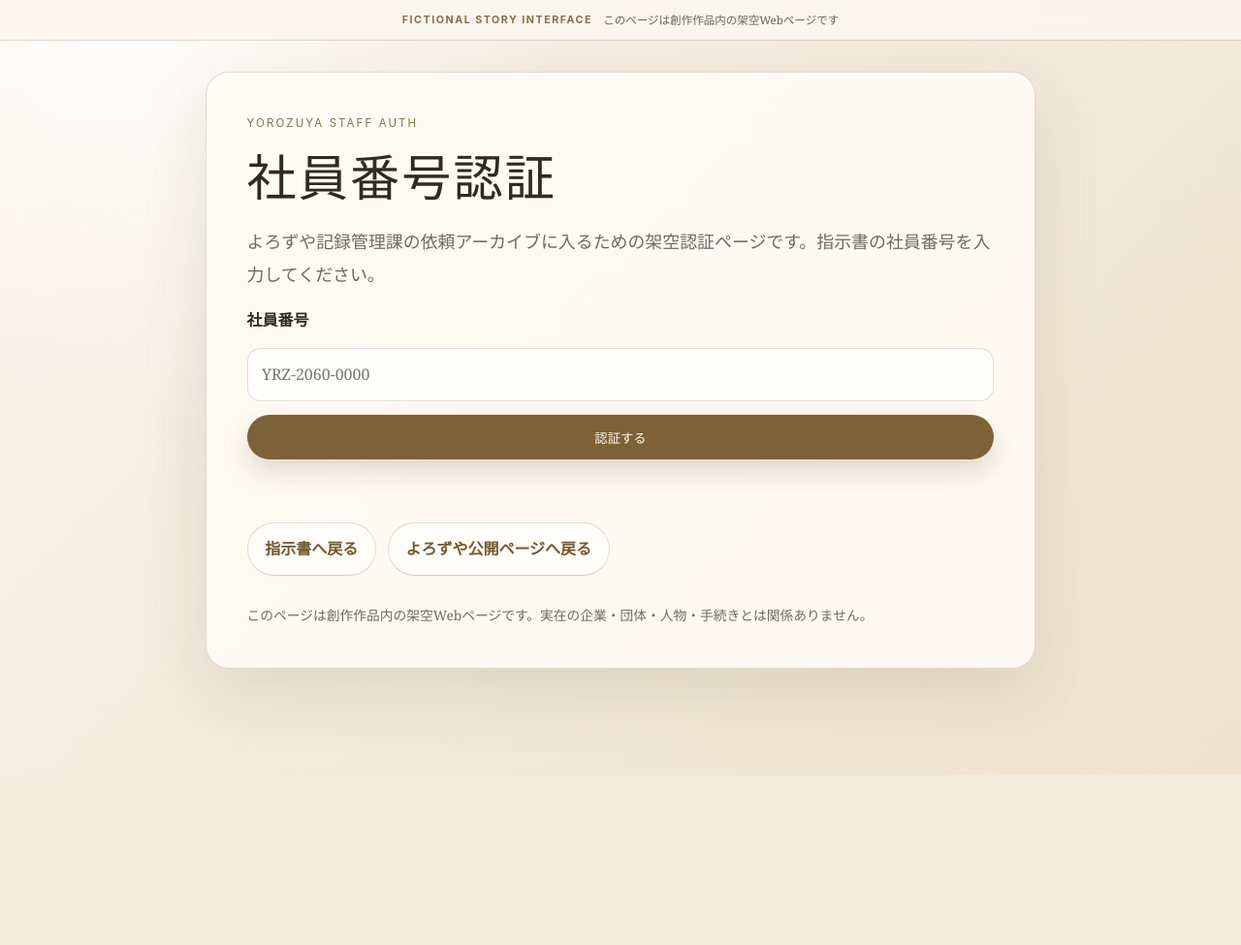
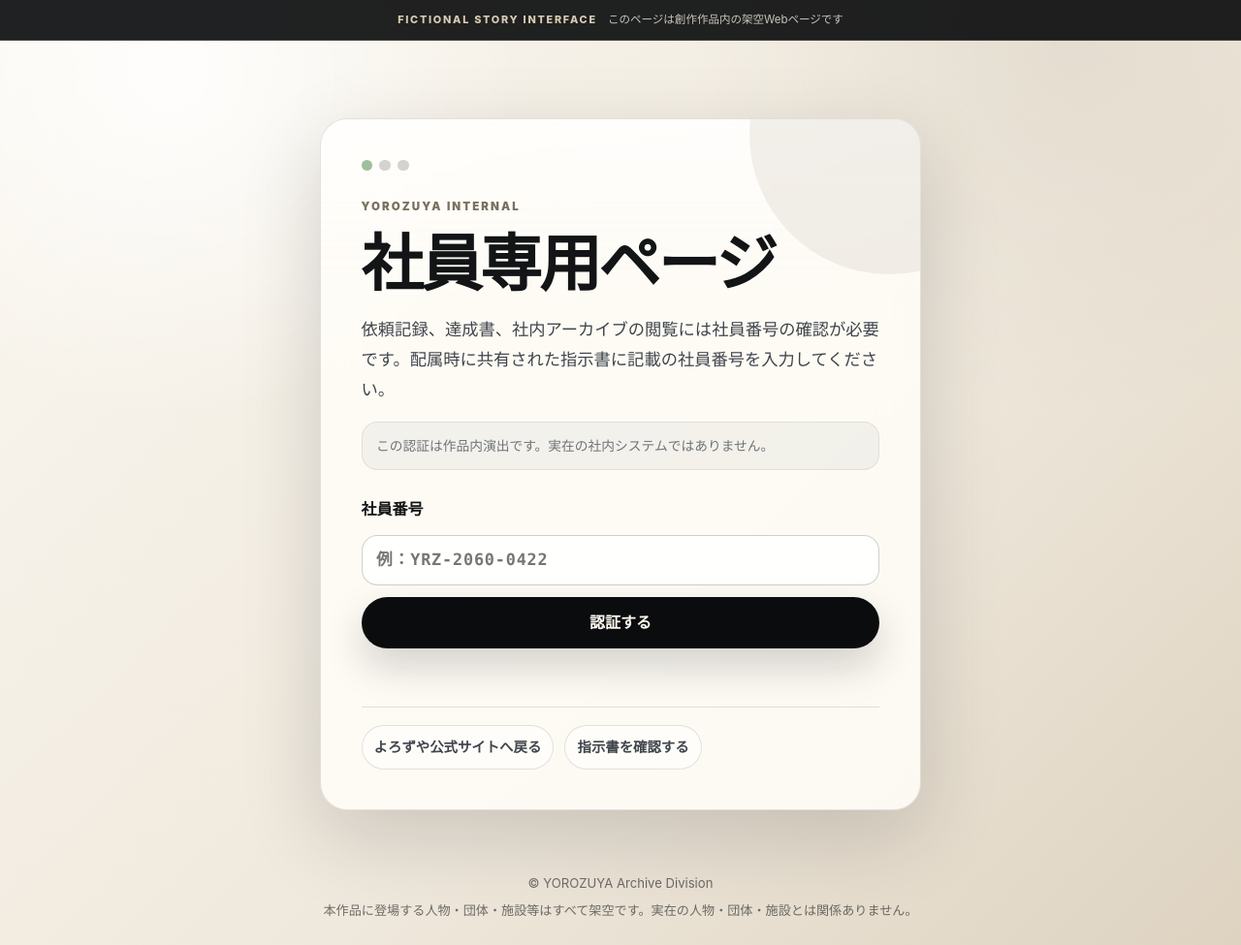
Before and after one commit to fictreal-studio/work-2-Letter-dated-August-22, a plain HTML site: page yorozuya/staff-auth/index.html in a window 1280 px wide. Shown: the whole page at 97% size. Before the commit the page ends 800 px from the top, so only its background shows below. Drawn offline with Linux system fonts and the light colour scheme.

Commit message:
Build Yorozuya staff auth page

```diff
--- a/yorozuya/staff-auth/index.html
+++ b/yorozuya/staff-auth/index.html
@@ -4,26 +4,57 @@
     <meta charset="utf-8" />
     <meta name="viewport" content="width=device-width, initial-scale=1" />
     <meta name="robots" content="noindex, nofollow" />
-    <title>社員番号認証｜よろずや</title>
-    <meta name="description" content="ARG作品『八月二十二日の手紙』内に登場する架空Webページです。" />
-    <link rel="stylesheet" href="/route-pages.css" />
-    <script src="/route-pages.js" defer></script>
+    <title>社員専用ページ｜よろずや</title>
+    <meta name="description" content="ARG作品『八月二十二日の手紙』内に登場する架空社内認証ページです。" />
+    <link rel="stylesheet" href="/yorozuya/staff-auth/styles.css" />
+    <script src="/yorozuya/staff-auth/script.js" defer></script>
   </head>
   <body>
     <header class="fiction-header" aria-label="フィクション表記">
       <p class="fiction-header__label">FICTIONAL STORY INTERFACE</p>
       <p class="fiction-header__text">このページは創作作品内の架空Webページです</p>
     </header>
-    <main class="page-shell" aria-labelledby="page-title">
-      <article class="record-card">
-        <p class="page-kicker">YOROZUYA STAFF AUTH</p>
-        <h1 id="page-title">社員番号認証</h1>
-        <p class="lead">よろずや記録管理課の依頼アーカイブに入るための架空認証ページです。指示書の社員番号を入力してください。</p>
 
-<form id="staff-auth-form" class="auth-form"><label for="employee-code">社員番号</label><input id="employee-code" name="employee-code" autocomplete="off" placeholder="YRZ-2060-0000" /><button type="submit">認証する</button><p class="auth-message" aria-live="polite"></p></form>
-<nav class="nav-row" aria-label="導線"><a class="button-link button-link--ghost" href="/briefing/">指示書へ戻る</a><a class="button-link button-link--ghost" href="/yorozuya/">よろずや公開ページへ戻る</a></nav>
-        <p class="footer-note">このページは創作作品内の架空Webページです。実在の企業・団体・人物・手続きとは関係ありません。</p>
-      </article>
+    <main class="auth-page" aria-labelledby="page-title">
+      <section class="auth-card" aria-label="社員番号認証">
+        <div class="auth-card__status" aria-hidden="true">
+          <span></span>
+          <span></span>
+          <span></span>
+        </div>
+        <p class="system-kicker">YOROZUYA INTERNAL</p>
+        <h1 id="page-title">社員専用ページ</h1>
+        <p class="auth-lead">
+          依頼記録、達成書、社内アーカイブの閲覧には社員番号の確認が必要です。配属時に共有された指示書に記載の社員番号を入力してください。
+        </p>
+        <p class="fiction-note-inline">この認証は作品内演出です。実在の社内システムではありません。</p>
+
+        <form id="staff-auth-form" class="auth-form" novalidate>
+          <label for="employee-code">社員番号</label>
+          <input
+            id="employee-code"
+            name="employee-code"
+            type="text"
+            inputmode="numeric"
+            autocomplete="off"
+            maxlength="13"
+            placeholder="例：YRZ-2060-0422"
+            aria-describedby="auth-message"
+          />
+          <button type="submit">認証する</button>
+          <p id="auth-message" class="auth-message" aria-live="polite"></p>
+        </form>
+
+        <nav class="support-links" aria-label="補助導線">
+          <a href="/yorozuya/">よろずや公式サイトへ戻る</a>
+          <a href="/briefing/">指示書を確認する</a>
+        </nav>
+      </section>
     </main>
+
+    <footer class="auth-footer">
+      <p>© YOROZUYA Archive Division</p>
+      <p>本作品に登場する人物・団体・施設等はすべて架空です。実在の人物・団体・施設とは関係ありません。</p>
+    </footer>
   </body>
 </html>
--- /dev/null
+++ b/yorozuya/staff-auth/script.js
@@ -0,0 +1,22 @@
+const CORRECT_EMPLOYEE_CODE = 'YRZ-2060-0422';
+const ARCHIVE_URL = '/yorozuya/archive';
+const ERROR_MESSAGE = '社員番号を確認できませんでした。配属時の指示書をご確認ください。';
+
+const authForm = document.querySelector('#staff-auth-form');
+const employeeCodeInput = document.querySelector('#employee-code');
+const authMessage = document.querySelector('#auth-message');
+
+if (authForm && employeeCodeInput && authMessage) {
+  authForm.addEventListener('submit', (event) => {
+    event.preventDefault();
+    const inputValue = employeeCodeInput.value.trim();
+
+    if (inputValue === CORRECT_EMPLOYEE_CODE) {
+      window.location.href = ARCHIVE_URL;
+      return;
+    }
+
+    authMessage.textContent = ERROR_MESSAGE;
+    authMessage.classList.add('is-error');
+  });
+}
--- /dev/null
+++ b/yorozuya/staff-auth/styles.css
@@ -0,0 +1,344 @@
+:root {
+  --ink: #121416;
+  --ink-soft: #3f454b;
+  --muted: #6f747a;
+  --paper: #f6f1e8;
+  --panel: rgba(255, 253, 248, 0.88);
+  --line: rgba(20, 22, 25, 0.12);
+  --line-strong: rgba(20, 22, 25, 0.2);
+  --black: #0b0c0e;
+  --charcoal: #191b1f;
+  --metal: #b8ae9c;
+  --metal-soft: rgba(184, 174, 156, 0.18);
+  --warning: #8d5c2f;
+  --warning-bg: rgba(141, 92, 47, 0.12);
+  --shadow: rgba(10, 12, 16, 0.16);
+}
+
+* {
+  box-sizing: border-box;
+}
+
+html {
+  min-height: 100%;
+  background: var(--paper);
+}
+
+body {
+  min-height: 100vh;
+  margin: 0;
+  color: var(--ink);
+  font-family: Inter, "Helvetica Neue", "Hiragino Kaku Gothic ProN", "Yu Gothic", "YuGothic", "Noto Sans JP", system-ui, sans-serif;
+  line-height: 1.8;
+  background:
+    radial-gradient(circle at 14% 8%, rgba(255, 255, 255, 0.86), transparent 22rem),
+    radial-gradient(circle at 86% 4%, rgba(184, 174, 156, 0.22), transparent 24rem),
+    linear-gradient(135deg, #fbf8f1 0%, #efe8dc 58%, #ded3c1 100%);
+}
+
+body::before,
+body::after {
+  position: fixed;
+  inset: 0;
+  z-index: -1;
+  pointer-events: none;
+  content: "";
+}
+
+body::before {
+  opacity: 0.35;
+  background-image:
+    linear-gradient(rgba(20, 22, 25, 0.045) 1px, transparent 1px),
+    linear-gradient(90deg, rgba(20, 22, 25, 0.035) 1px, transparent 1px);
+  background-size: 38px 38px;
+}
+
+body::after {
+  top: auto;
+  right: 5vw;
+  bottom: 7vh;
+  left: auto;
+  width: min(42vw, 28rem);
+  height: min(46vh, 28rem);
+  opacity: 0.42;
+  background:
+    linear-gradient(rgba(20, 22, 25, 0.08) 1px, transparent 1px),
+    linear-gradient(90deg, rgba(20, 22, 25, 0.07) 1px, transparent 1px),
+    linear-gradient(135deg, rgba(255, 253, 248, 0.5), rgba(184, 174, 156, 0.14));
+  background-size: 100% 3rem, 4rem 100%, auto;
+  border: 1px solid rgba(20, 22, 25, 0.08);
+  border-radius: 24px;
+  transform: rotate(-3deg);
+}
+
+a {
+  color: inherit;
+}
+
+.fiction-header {
+  position: fixed;
+  inset: 0 0 auto;
+  z-index: 20;
+  display: flex;
+  gap: 0.7rem;
+  align-items: center;
+  justify-content: center;
+  width: 100%;
+  min-height: 42px;
+  padding: 0.42rem 1rem;
+  color: rgba(247, 243, 235, 0.78);
+  text-align: center;
+  background: rgba(8, 9, 11, 0.9);
+  border-bottom: 1px solid rgba(184, 174, 156, 0.24);
+  backdrop-filter: blur(12px);
+}
+
+.fiction-header p {
+  margin: 0;
+}
+
+.fiction-header__label {
+  color: #d8ccb5;
+  font-size: 0.68rem;
+  font-weight: 800;
+  letter-spacing: 0.16em;
+}
+
+.fiction-header__text {
+  font-size: 0.72rem;
+}
+
+.auth-page {
+  display: grid;
+  place-items: center;
+  width: min(100% - 2rem, 980px);
+  min-height: calc(100vh - 42px);
+  padding: calc(42px + clamp(2rem, 7vw, 5rem)) 0 clamp(2rem, 6vw, 4rem);
+  margin: 0 auto;
+}
+
+.auth-card {
+  position: relative;
+  width: min(100%, 620px);
+  padding: clamp(1.4rem, 4vw, 2.6rem);
+  overflow: hidden;
+  background:
+    linear-gradient(180deg, rgba(255, 255, 255, 0.62), transparent 12rem),
+    var(--panel);
+  border: 1px solid var(--line);
+  border-radius: 28px;
+  box-shadow: 0 28px 84px var(--shadow);
+  backdrop-filter: blur(18px);
+}
+
+.auth-card::before {
+  position: absolute;
+  top: -8rem;
+  right: -7rem;
+  width: 18rem;
+  height: 18rem;
+  content: "";
+  background: var(--metal-soft);
+  border-radius: 999px;
+}
+
+.auth-card > * {
+  position: relative;
+  z-index: 1;
+}
+
+.auth-card__status {
+  display: flex;
+  gap: 0.45rem;
+  margin-bottom: 1.7rem;
+}
+
+.auth-card__status span {
+  width: 0.72rem;
+  height: 0.72rem;
+  background: rgba(18, 20, 22, 0.18);
+  border-radius: 50%;
+}
+
+.auth-card__status span:first-child {
+  background: #9fbe9c;
+}
+
+.system-kicker {
+  margin: 0 0 0.75rem;
+  color: #7a705f;
+  font-size: 0.72rem;
+  font-weight: 900;
+  letter-spacing: 0.18em;
+}
+
+h1 {
+  margin: 0;
+  color: var(--ink);
+  font-size: clamp(2.1rem, 7vw, 4rem);
+  font-weight: 900;
+  line-height: 1.12;
+  letter-spacing: -0.045em;
+}
+
+.auth-lead {
+  margin: 1rem 0 0;
+  color: var(--ink-soft);
+  font-size: clamp(1rem, 2.2vw, 1.08rem);
+}
+
+.fiction-note-inline {
+  padding: 0.75rem 0.9rem;
+  margin: 1.1rem 0 0;
+  color: var(--muted);
+  font-size: 0.86rem;
+  background: rgba(20, 22, 25, 0.045);
+  border: 1px solid rgba(20, 22, 25, 0.08);
+  border-radius: 16px;
+}
+
+.auth-form {
+  display: grid;
+  gap: 0.75rem;
+  margin-top: 1.6rem;
+}
+
+.auth-form label {
+  color: var(--ink);
+  font-weight: 900;
+}
+
+.auth-form input {
+  width: 100%;
+  min-height: 52px;
+  padding: 0.78rem 0.9rem;
+  color: var(--ink);
+  font: 800 1.05rem/1.4 "SFMono-Regular", Consolas, "Liberation Mono", monospace;
+  letter-spacing: 0.05em;
+  background: rgba(255, 255, 255, 0.8);
+  border: 1px solid var(--line-strong);
+  border-radius: 16px;
+  outline: none;
+}
+
+.auth-form input:focus {
+  border-color: var(--charcoal);
+  box-shadow: 0 0 0 4px rgba(20, 22, 25, 0.08);
+}
+
+.auth-form button {
+  display: inline-flex;
+  align-items: center;
+  justify-content: center;
+  min-height: 52px;
+  padding: 0.78rem 1rem;
+  color: #fffaf0;
+  font: inherit;
+  font-weight: 900;
+  cursor: pointer;
+  background: var(--black);
+  border: 0;
+  border-radius: 999px;
+  box-shadow: 0 18px 42px rgba(10, 12, 16, 0.18);
+}
+
+.auth-form button:hover,
+.auth-form button:focus-visible {
+  background: #2a2d32;
+}
+
+.auth-message {
+  min-height: 1.7rem;
+  margin: 0;
+  color: var(--warning);
+  font-size: 0.9rem;
+  font-weight: 800;
+}
+
+.auth-message.is-error {
+  padding: 0.7rem 0.85rem;
+  background: var(--warning-bg);
+  border: 1px solid rgba(141, 92, 47, 0.22);
+  border-radius: 14px;
+}
+
+.support-links {
+  display: flex;
+  flex-wrap: wrap;
+  gap: 0.7rem;
+  padding-top: 1.15rem;
+  margin-top: 1.25rem;
+  border-top: 1px solid var(--line);
+}
+
+.support-links a {
+  display: inline-flex;
+  align-items: center;
+  min-height: 44px;
+  padding: 0.55rem 0.75rem;
+  color: var(--ink-soft);
+  font-size: 0.9rem;
+  font-weight: 800;
+  text-decoration: none;
+  background: rgba(255, 255, 255, 0.5);
+  border: 1px solid var(--line);
+  border-radius: 999px;
+}
+
+.support-links a:hover,
+.support-links a:focus-visible {
+  color: var(--ink);
+  border-color: var(--line-strong);
+}
+
+.auth-footer {
+  width: min(100% - 2rem, 980px);
+  padding: 0 0 1.5rem;
+  margin: 0 auto;
+  color: rgba(18, 20, 22, 0.58);
+  font-size: 0.82rem;
+  text-align: center;
+}
+
+.auth-footer p {
+  margin: 0;
+}
+
+.auth-footer p + p {
+  margin-top: 0.25rem;
+}
+
+@media (max-width: 640px) {
+  .fiction-header {
+    display: block;
+    min-height: 46px;
+    padding: 0.36rem 0.85rem;
+    text-align: left;
+  }
+
+  .fiction-header__text {
+    margin-top: 0.05rem;
+  }
+
+  .auth-page {
+    width: min(100% - 1rem, 980px);
+    min-height: calc(100vh - 46px);
+    padding-top: calc(46px + 1.25rem);
+  }
+
+  .auth-card {
+    border-radius: 22px;
+  }
+
+  .support-links,
+  .support-links a,
+  .auth-form button {
+    width: 100%;
+  }
+
+  body::after {
+    width: 72vw;
+    height: 38vh;
+    opacity: 0.25;
+  }
+}
```
